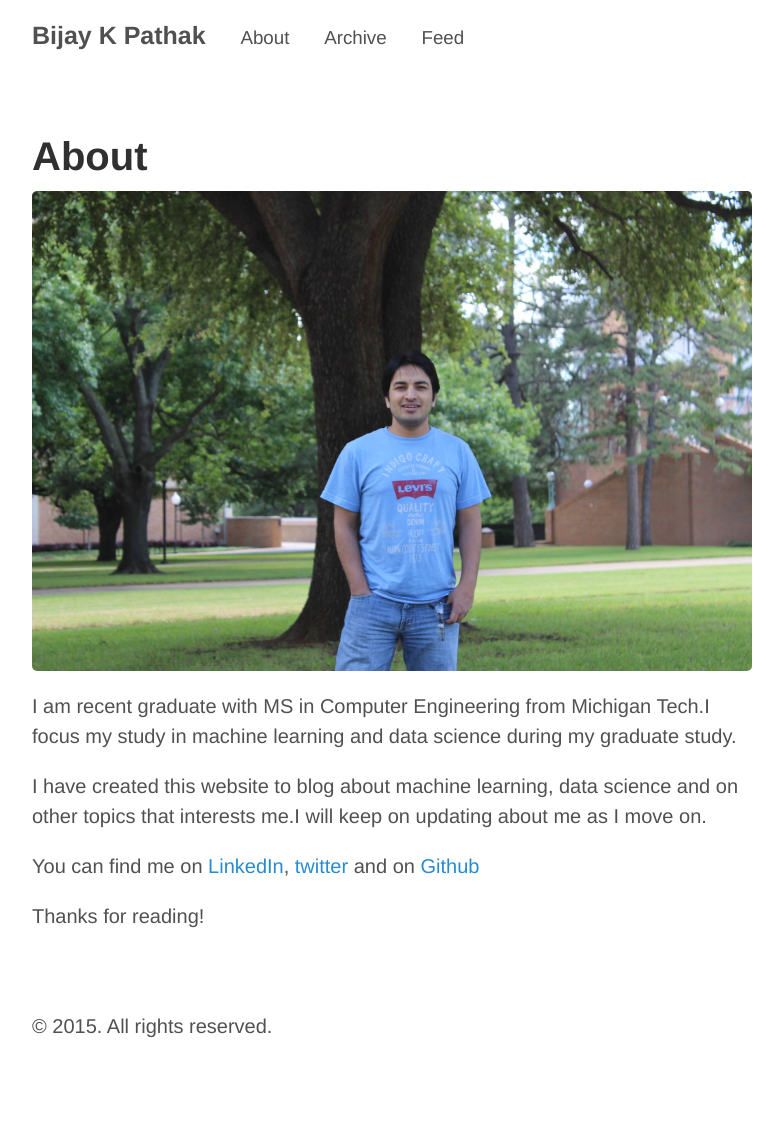
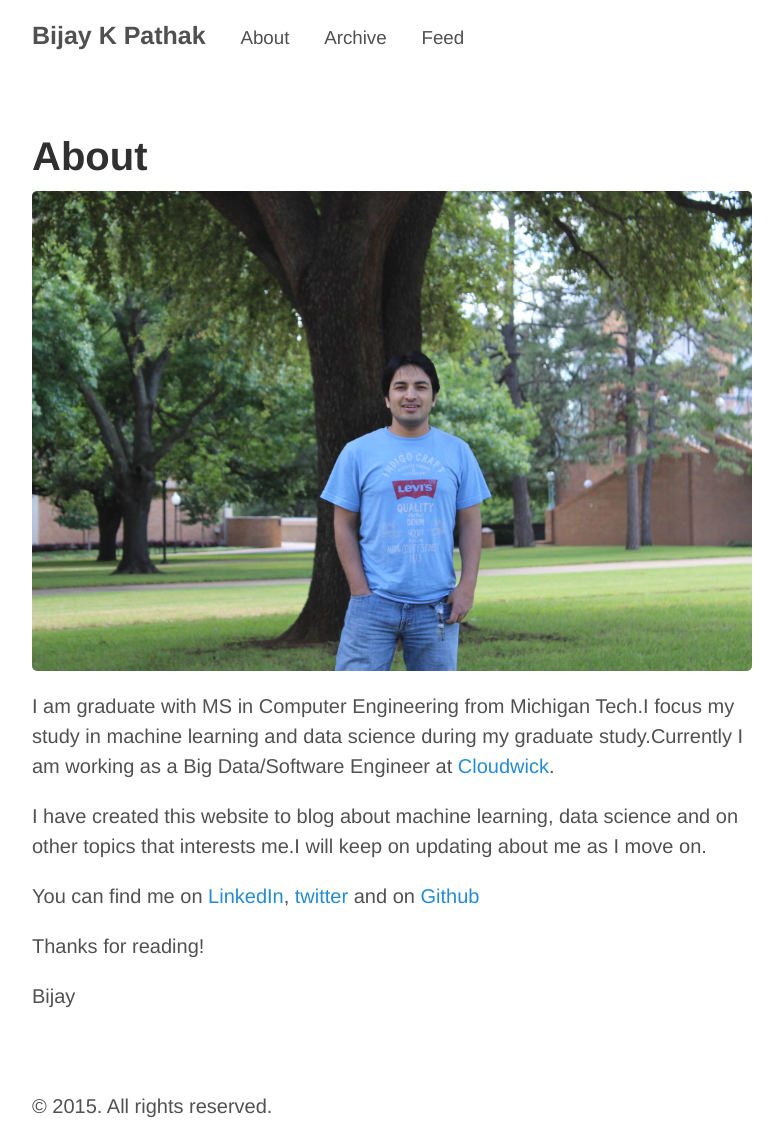
Before and after one commit to bkpathak/bkpathak.github.io, a Jekyll site: the page built from about.md, in a window 1280 px wide. Shown: the whole page, without its empty margins (248-1031 px from the left). Built offline with Jekyll 4.4.1, drawn with Linux system fonts in a browser that asks for light colours; Markdown is read by kramdown in place of the engine named in the settings; before the commit the page ends 1061 px from its top, so only the background shows below that.

Commit message:
update about me :)

```diff
--- a/about.md
+++ b/about.md
@@ -5,10 +5,12 @@ title: About
 
 ![Here I am at UTA 2014.](/assets/my_pic.jpg)
 
-I am recent graduate with MS in Computer Engineering from Michigan Tech.I focus my study in machine learning and data science during my graduate study.
+I am  graduate with MS in Computer Engineering from Michigan Tech.I focus my study in machine learning and data science during my graduate study.Currently I am working as a Big Data/Software Engineer at [Cloudwick](http://cloudwick.com/).
 
 I have created this website to blog about machine learning, data science and on other topics that interests me.I will keep on updating about me as I move on.
 
 You can find me on [LinkedIn](http://www.linkedin.com/in/bijaykpathak/), [twitter](https://twitter.com/bijay697) and on [Github](https://github.com/bkpathak)
 
 Thanks for reading!
+
+Bijay
```
